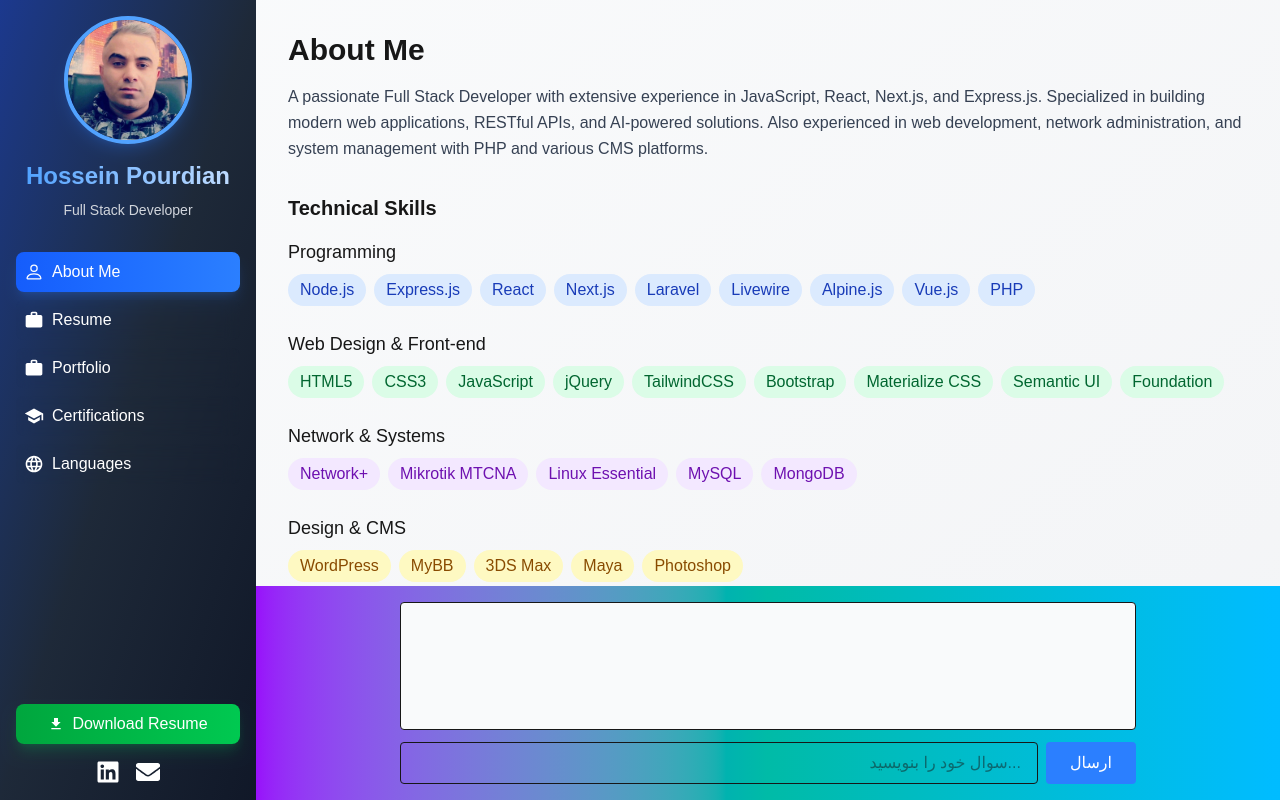
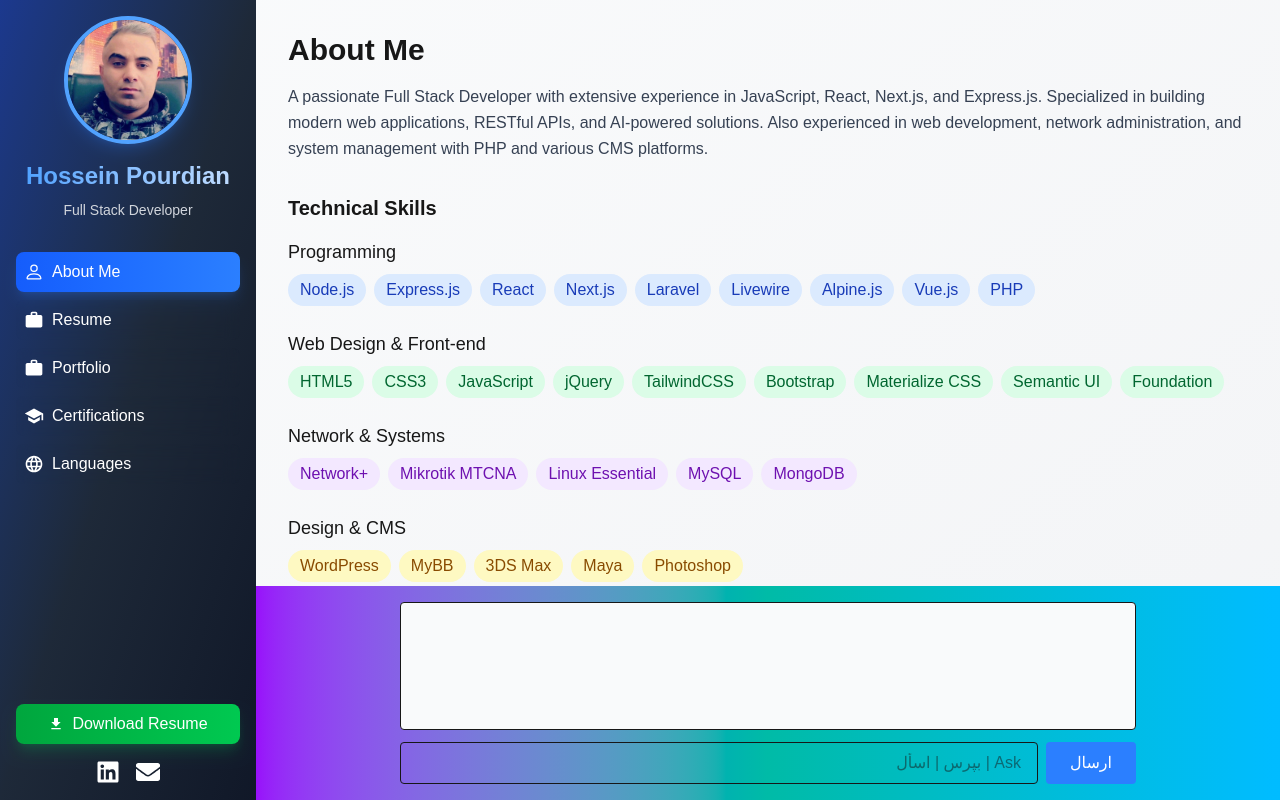
Before and after one commit to bitnevis8/pourdian, a Next.js app: page / in a window 1280 px wide. Built offline with nearby package versions, Linux system fonts and the light colour scheme.

Commit message:
first commit

```diff
--- a/app/components/ChatBox.jsx
+++ b/app/components/ChatBox.jsx
@@ -63,7 +63,7 @@
             className="flex-1 geistMono text-right border rounded px-4 py-2 focus:outline-none focus:ring-2 focus:ring-blue-300"
             value={input}
             onChange={handleInputChange}
-            placeholder="سوال خود را بنویسید..."
+            placeholder="بپرس | اسأل | Ask"
             disabled={isLoading}
           />
           <button
```
